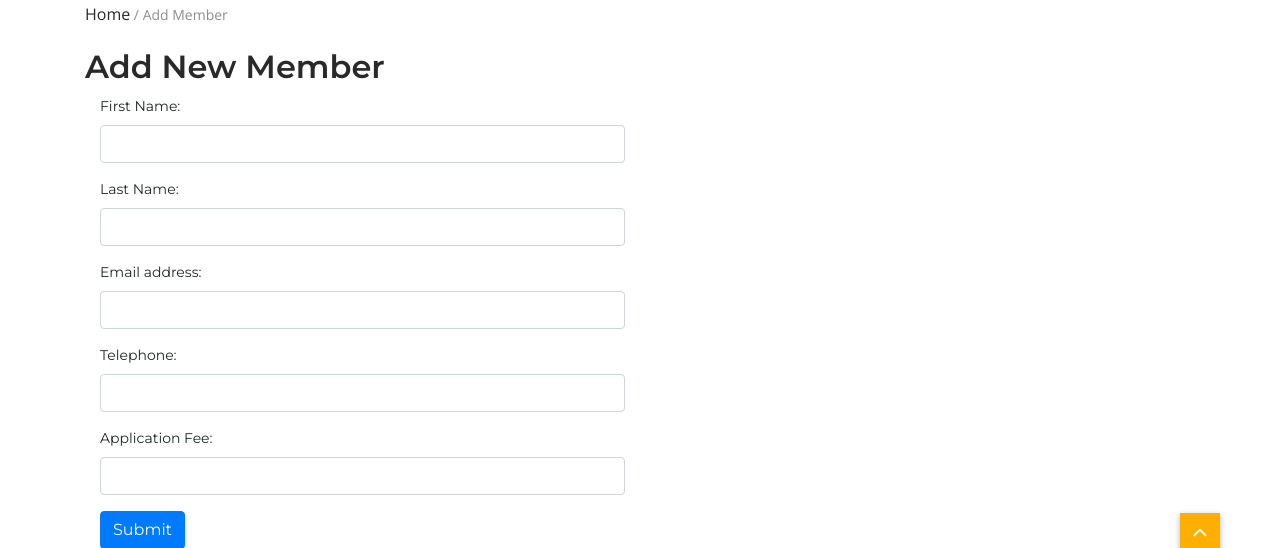
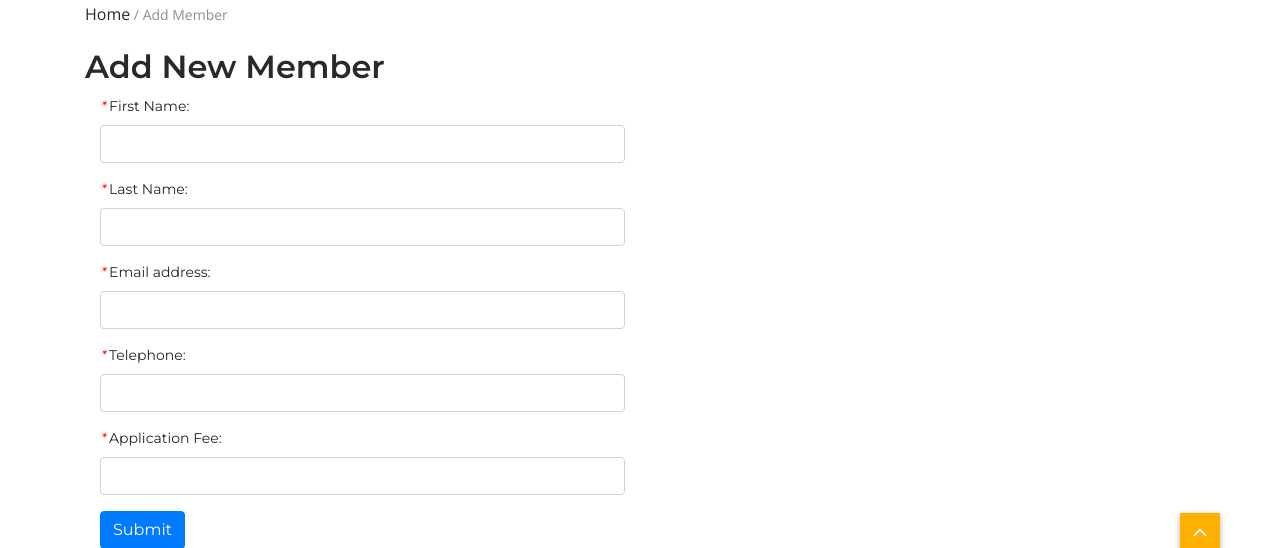
Before and after one commit to Dihfahsih1/django-savings-loan-scheme, a Django app: a page that uses savingsapp/templates/add_member.html in a window 1280 px wide. Shown: the part 187-735 px from the top of the page. Run offline with Django 3.2, Linux system fonts and the light colour scheme; some libraries are stand-ins or nearby versions; some web fonts are replaced.

Commit message:
add field validation tweaks

```diff
--- a/savingsapp/templates/add_member.html
+++ b/savingsapp/templates/add_member.html
@@ -18,27 +18,28 @@
                 <form  method="POST" enctype="multipart/form-data" >
 								{% csrf_token %}
                   <div class="form-group">
-                    <label for="first_name">First Name:</label>
-                    <input type="text" name="first_name"  class="form-control" id="first_name">
+                    <label for="first_name"><i style="color:red">*</i> First Name:</label>
+                    <input type="text" name="first_name"  class="form-control" id="first_name" required>
                   </div>
                    <div class="form-group">
-                    <label for="last_name">Last Name:</label>
-                    <input type="text" name="last_name"  class="form-control" id="last_name">
+                    <label for="last_name"><i style="color:red">*</i> Last Name:</label>
+                    <input type="text" name="last_name"  class="form-control" id="last_name" required>
                   </div>
                   <div class="form-group">
-                    <label for="email">Email address:</label>
-                    <input type="email" name="email"  class="form-control" id="email">
+                    <label for="email"><i style="color:red">*</i> Email address:</label>
+                    <input type="email" name="email"  class="form-control" id="email" required>
                   </div>
                   <div class="form-group">
-                    <label for="telephone">Telephone:</label>
-                    <input type="number" name="telephone"  class="form-control" id="telephone">
+                    <label for="telephone"><i style="color:red">*</i> Telephone:</label>
+                    <input type="number" name="telephone"  class="form-control" id="telephone" required>
                   </div>
                   <div class="form-group">
-                    <label for="application_fee">Application Fee:</label>
-                    <input type="number" name="application_fee" class="form-control" id="application_fee">
+                    <label for="application_fee"><i style="color:red">*</i> Application Fee:</label>
+                    <input type="number" name="application_fee" class="form-control" id="application_fee" required>
                   </div>
                   <button type="submit" class="btn btn-primary" >Submit</button>
                 </form>
+
             </div>
         </div>
     </section>
```
